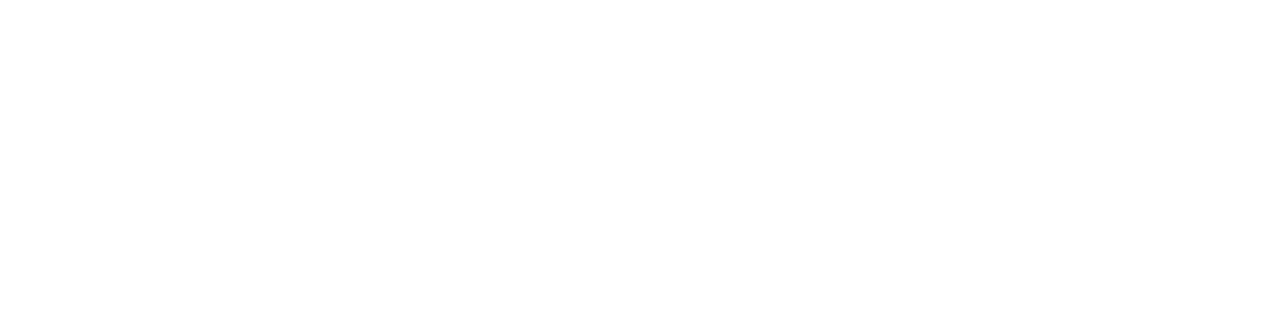
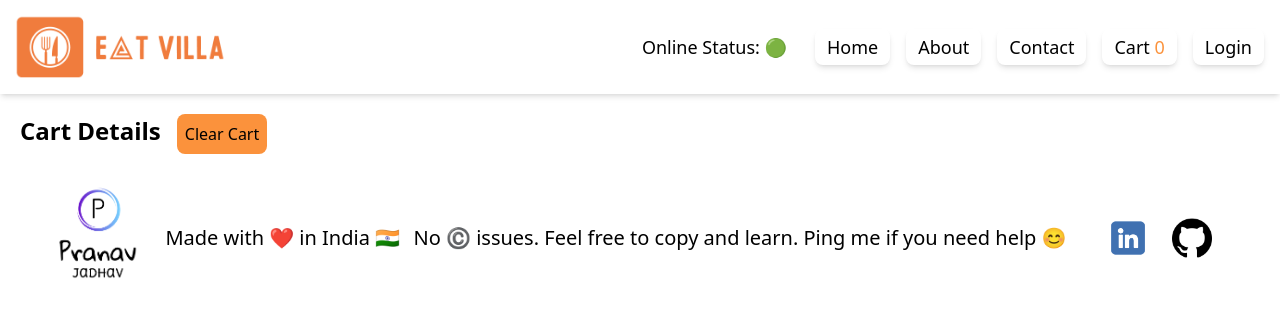
Before and after one commit to trinitypranav/learning-react, a React (Vite) app: page /cart in a window 1280 px wide. Shown: the top 316 px of the page. Built offline with nearby package versions, Linux system fonts and the light colour scheme.

Commit message:
redux store and cart page implementation

```diff
--- a/package.json
+++ b/package.json
@@ -21,9 +21,11 @@
     "tailwindcss": "^3.3.5"
   },
   "dependencies": {
+    "@reduxjs/toolkit": "^2.0.1",
     "cors": "^2.8.5",
     "react": "^18.2.0",
     "react-dom": "^18.2.0",
+    "react-redux": "^9.0.2",
     "react-router-dom": "^6.18.0"
   }
 }
--- a/src/App.js
+++ b/src/App.js
@@ -1,6 +1,7 @@
 import React, { Suspense, lazy } from "react";
 import { createRoot } from "react-dom/client";
 import { createBrowserRouter, RouterProvider, Outlet } from "react-router-dom";
+import { Provider } from "react-redux";
 
 import Header from "./components/Header";
 import Body from "./components/Body";
@@ -8,6 +9,8 @@
 import Error from "./components/Error";
 import RestaurantDetails from "./components/RestaurantDetails";
 import Shimmer from "./components/Shimmer";
+import store from "./store";
+import Cart from "./components/Cart";
 // import About from "./components/About";
 // import Contact from "./components/Contact";
 
@@ -19,9 +22,11 @@
   //className="box-content m-0 p-0 font"
   return (
     <div className="box-content m-0 p-0">
-      <Header />
-      <Outlet />
-      <Footer />
+      <Provider store={store}>
+        <Header />
+        <Outlet />
+        <Footer />
+      </Provider>
     </div>
   );
 };
@@ -54,13 +59,17 @@
           ),
         },
         {
+          path: "/cart",
+          element: <Cart />,
+        },
+        {
           path: "/restaurant/:id",
           element: <RestaurantDetails />,
         },
       ],
     },
-  ],
-  { basename: "/learning-react" }
+  ]
+  // { basename: "/learning-react" }
 );
 
 const container = document.getElementById("root");
--- /dev/null
+++ b/src/cartSlice.js
@@ -0,0 +1,22 @@
+import { createSlice } from "@reduxjs/toolkit";
+
+const cartSlice = createSlice({
+  name: "cart",
+  initialState: {
+    items: [],
+  },
+  reducers: {
+    addItem: (state, action) => {
+      state.items.push(action.payload);
+    },
+    removeItem: (state, action) => {
+      state.items = state.items.filter((item) => item.id !== action.payload);
+    },
+    clearCart: (state) => {
+      state.items = [];
+    },
+  },
+});
+
+export const { addItem, removeItem, clearCart } = cartSlice.actions;
+export default cartSlice.reducer;
--- /dev/null
+++ b/src/components/Cart.js
@@ -0,0 +1,31 @@
+import React from "react";
+import { useDispatch, useSelector } from "react-redux";
+import CartItem from "./CartItem";
+import { clearCart } from "../cartSlice";
+
+const Cart = () => {
+  const items = useSelector((state) => state.cart.items);
+  const dispatch = useDispatch();
+  //   console.log("store contains" + items);
+  return (
+    <div className="m-5 text-2xl font-bold">
+      <h1>
+        Cart Details
+        <button
+          className="text-base font-normal bg-orange-400 p-2 rounded-lg ml-4"
+          onClick={() => {
+            dispatch(clearCart());
+          }}
+        >
+          Clear Cart
+        </button>
+      </h1>
+      <div className="flex flex-wrap justify-evenly">
+        {items.length !== 0 &&
+          items.map((item) => <CartItem key={item.id} {...item} />)}
+      </div>
+    </div>
+  );
+};
+
+export default Cart;
--- /dev/null
+++ b/src/components/CartItem.js
@@ -0,0 +1,32 @@
+import React from "react";
+import { cloudinaryImageURL } from "../utils/config";
+import { useDispatch } from "react-redux";
+import { removeItem } from "../cartSlice";
+
+const CartItem = (props) => {
+  const dispatch = useDispatch();
+  console.log(props);
+  const { id, name, imageId, price } = props;
+  return (
+    <div className="flex restaurant-card w-1/3 m-5 rounded-lg shadow-lg border p-3">
+      <img
+        className="cardImage w-32 h-32 rounded-lg"
+        src={cloudinaryImageURL + imageId}
+      ></img>
+      <div className="ml-5">
+        <h2 className="text-xl font-bold mt-2">{name}</h2>
+        <div className="my-2 text-green-600 font-bold"> ₹ {price / 100}</div>
+        <button
+          className="bg-orange-400 p-2 rounded-lg font-normal text-base"
+          onClick={() => {
+            dispatch(removeItem(id));
+          }}
+        >
+          Remove
+        </button>
+      </div>
+    </div>
+  );
+};
+
+export default CartItem;
--- a/src/components/Header.js
+++ b/src/components/Header.js
@@ -2,10 +2,12 @@
 import { Link } from "react-router-dom";
 import useOnlineStatus from "../utils/customHooks/useOnlineStatus";
 import appLogo from "../assets/appLogo.png";
+import { useSelector } from "react-redux";
 // import scooter from "../assets/scooter.png";
 
 const Header = () => {
   const [isLoggedIn, setIsLoggedIn] = useState(false);
+  let cartCount = useSelector((state) => state.cart.items.length);
 
   // const scooterRef = useRef(null);
 
@@ -44,7 +46,9 @@
           <Link to={"/contact"}>Contact</Link>
         </li>
         <li className="px-3 py-1 mx-2 shadow-md text-lg hover:bg-orange-50 rounded-lg ">
-          Cart
+          <Link to={"/cart"}>
+            Cart <span className="text-orange-400">{cartCount}</span>
+          </Link>
         </li>
         {isLoggedIn ? (
           <button
--- a/src/components/RestaurantDetails.js
+++ b/src/components/RestaurantDetails.js
@@ -2,9 +2,12 @@
 import { useParams } from "react-router-dom";
 import { cloudinaryImageURL } from "../utils/config";
 import useRestaurantDetails from "../utils/customHooks/useRestaurantDetails";
+import { useDispatch } from "react-redux";
+import { addItem } from "../cartSlice";
 
 const RestaurantDetails = () => {
   let { id } = useParams();
+  const dispatch = useDispatch();
 
   let restaurantDetails = {};
   let restaurantMenu = [];
@@ -13,7 +16,7 @@
   restaurantMenu =
     json?.data?.cards[2]?.groupedCard?.cardGroupMap?.REGULAR?.cards[2]?.card?.card?.itemCards?.map(
       (item) => {
-        return item.card.info.name;
+        return item.card.info;
       }
     );
 
@@ -44,11 +47,22 @@
         </span>{" "}
         <br />
       </div>
+      {/* Menu */}
       <div className="restaurantMenu ml-5">
         <h1 className="text-xl font-bold my-5">Menu</h1>
         <ul className="list-disc">
           {restaurantMenu?.map((item, index) => (
-            <li key={index}>{item}</li>
+            <li key={index}>
+              {item.name}{" "}
+              <button
+                className="bg-green-300 text-xs p-2 m-1 rounded-lg"
+                onClick={() => {
+                  dispatch(addItem(item));
+                }}
+              >
+                Add To Cart
+              </button>
+            </li>
           ))}
         </ul>
       </div>
--- /dev/null
+++ b/src/store.js
@@ -0,0 +1,10 @@
+import { configureStore } from "@reduxjs/toolkit";
+import cartSlice from "./cartSlice";
+
+const store = configureStore({
+  reducer: {
+    cart: cartSlice,
+  },
+});
+
+export default store;
```
Also changed, not shown: 1 other file (tests, documents, lock files or other folders).
